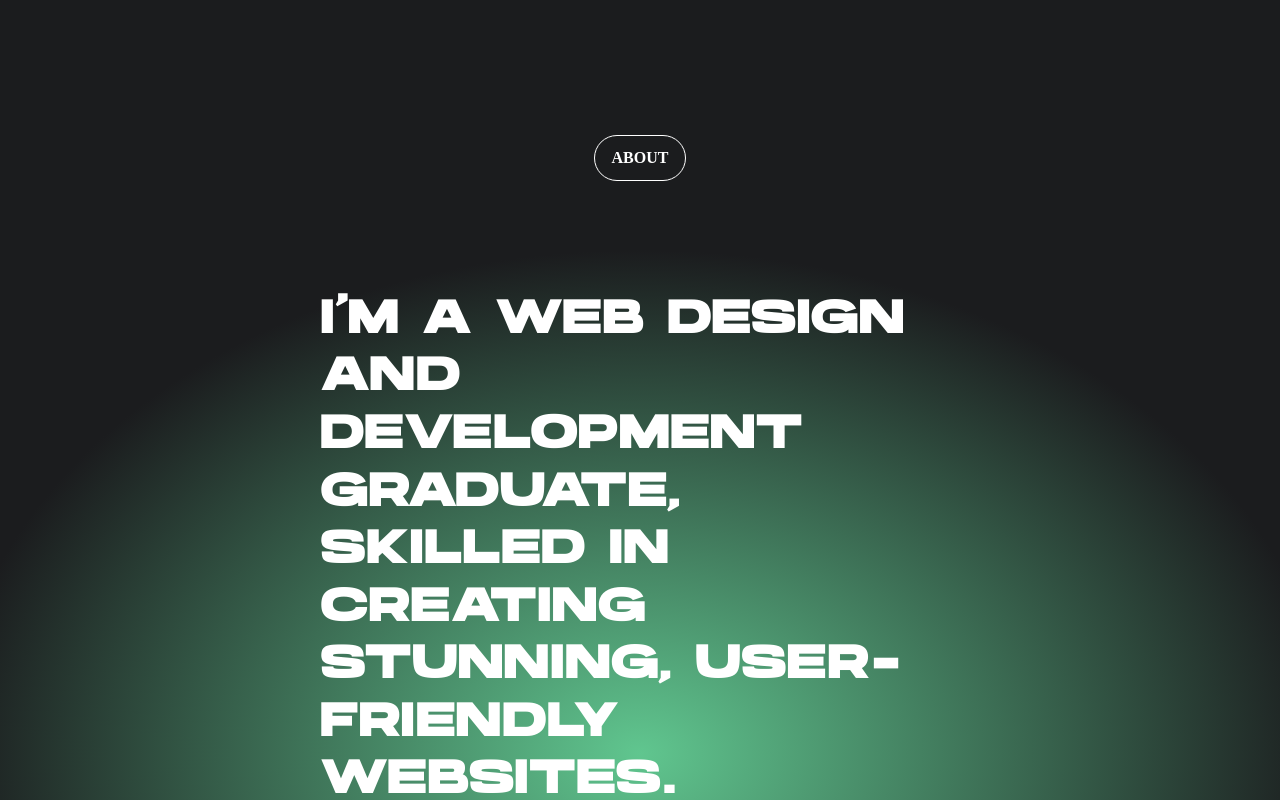
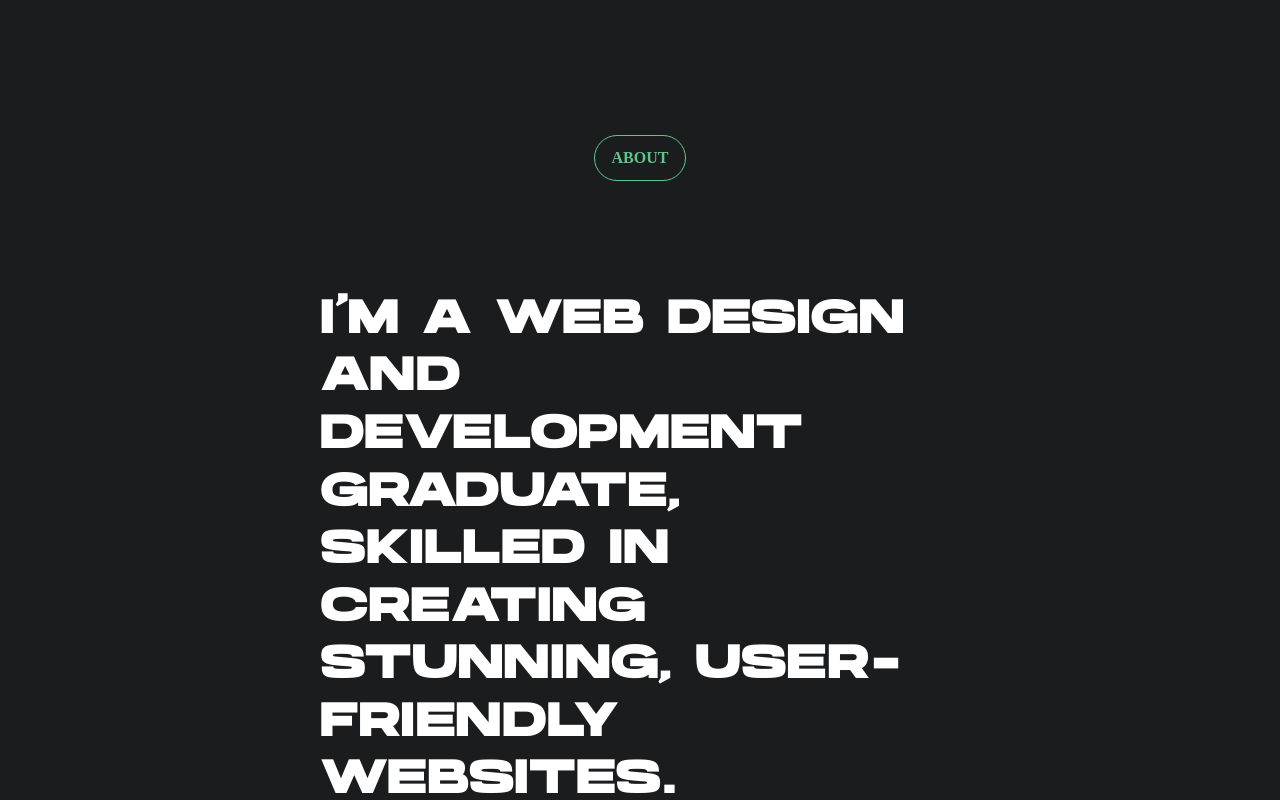
Before and after one commit to mikontos79/Portfolio, a plain HTML site: page index.html in a window 1280 px wide. Shown: the part 1320-2120 px from the top of the page. Drawn offline with nearby package versions, Linux system fonts and the light colour scheme; a web font is replaced by a local one.

Commit message:
Initial commit
Initial commit

```diff
--- a/assets/css/styles.css
+++ b/assets/css/styles.css
@@ -183,9 +183,9 @@ h4 {
     text-transform: uppercase;
     text-align: center;
     width: 5%;
-    border: 1px solid #fff;
+    border: 1px solid #5FC58E;
     border-radius: 50px;
-    color: #fff;
+    color: #5FC58E;
     padding: 1%;
     display: flex;
     align-items: center;
@@ -193,11 +193,7 @@ h4 {
     margin-bottom: 5%;
 }
 
-/* Styles for a gradient background with class 'radical-gradient' */
-.radical-gradient {
-    background: rgb(96, 198, 143);
-    background: radial-gradient(ellipse 120% 110% at center, rgba(96, 198, 143, 1) 0%, rgba(27, 28, 30, 1) 45%);
-}
+
 
 /* Styles for a sub-title element */
 .sub-title {
@@ -273,7 +269,6 @@ hr.line {
     border-radius: 50%;
     display: grid;
     place-content: center;
-    transition: 0.5s ease;
     width: 55px;
     height: 55px;
     border: 1px solid white;
--- a/index.html
+++ b/index.html
@@ -51,13 +51,11 @@
     <div class="sub-title">
       <h4>About</h4> <!-- Subtitle - 'About' -->
     </div>
-    <div class="radical-gradient">
     <div class="about">
       <p class="text"> <!-- Description about the creator -->
         I'm a web design and development graduate, skilled in creating stunning, user-friendly websites.
         Passionate about combining aesthetics with functionality for memorable digital experiences.
       </p>
-      </div>
     </div>
   </section>
 
@@ -114,7 +112,7 @@
 
   <!-- Individual Portfolio Item - Tic Tac Toe -->
   <hr class="line">
-  <div class="content">
+  <div class="content" data-aos="fade-right">
     <p class="title">Tic Tac Toe</p>
     <a href="#" class="btn-icon" aria-label="See more">
       <svg xmlns="http://www.w3.org/2000/svg" width="43" height="20" viewBox="0 0 43 20" fill="none">
@@ -138,7 +136,6 @@
     <div class="sub-title-contact">
       <h4>Contact</h4> <!-- Subtitle - 'Contact' -->
     </div>
-    <div class="radical-gradient">
     <div class="contact">
       <p class="text-contact"> <!-- Message for potential work opportunities -->
         WORK INQUIRY, JOB OPPORTUNITIES?<br>
@@ -149,12 +146,16 @@
       <a href="https://github.com/mikontos79">GITHUB</a>
       <a href="https://www.instagram.com/mk__shots/">INSTAGRAM</a>
     </div>
-    </div>
   </section>
 
   <!-- JavaScript Imports -->
+  <script src="https://unpkg.com/aos@2.3.1/dist/aos.js"></script>
+  <script>
+    AOS.init();
+  </script>
   <script src="https://code.jquery.com/jquery-3.3.1.js"></script> <!-- jQuery library -->
   <script src="https://cdnjs.cloudflare.com/ajax/libs/gsap/3.6.0/gsap.min.js"></script> <!-- GSAP animation library -->
   <script src="assets/js/script.js"></script> <!-- Custom JavaScript file -->
+
 </body>
 </html>
```
Lines whose indentation alone changed are shown as unchanged.
